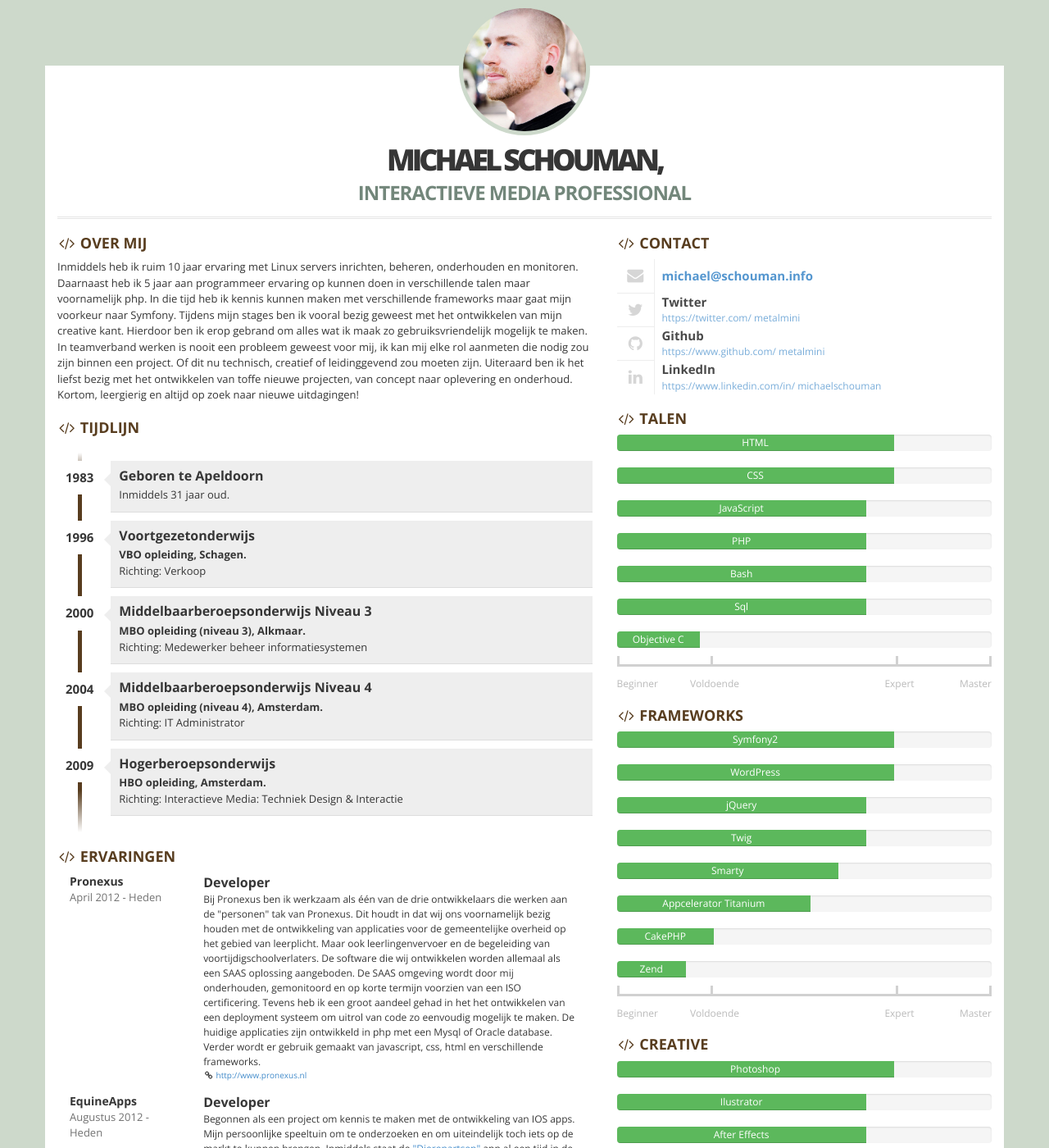
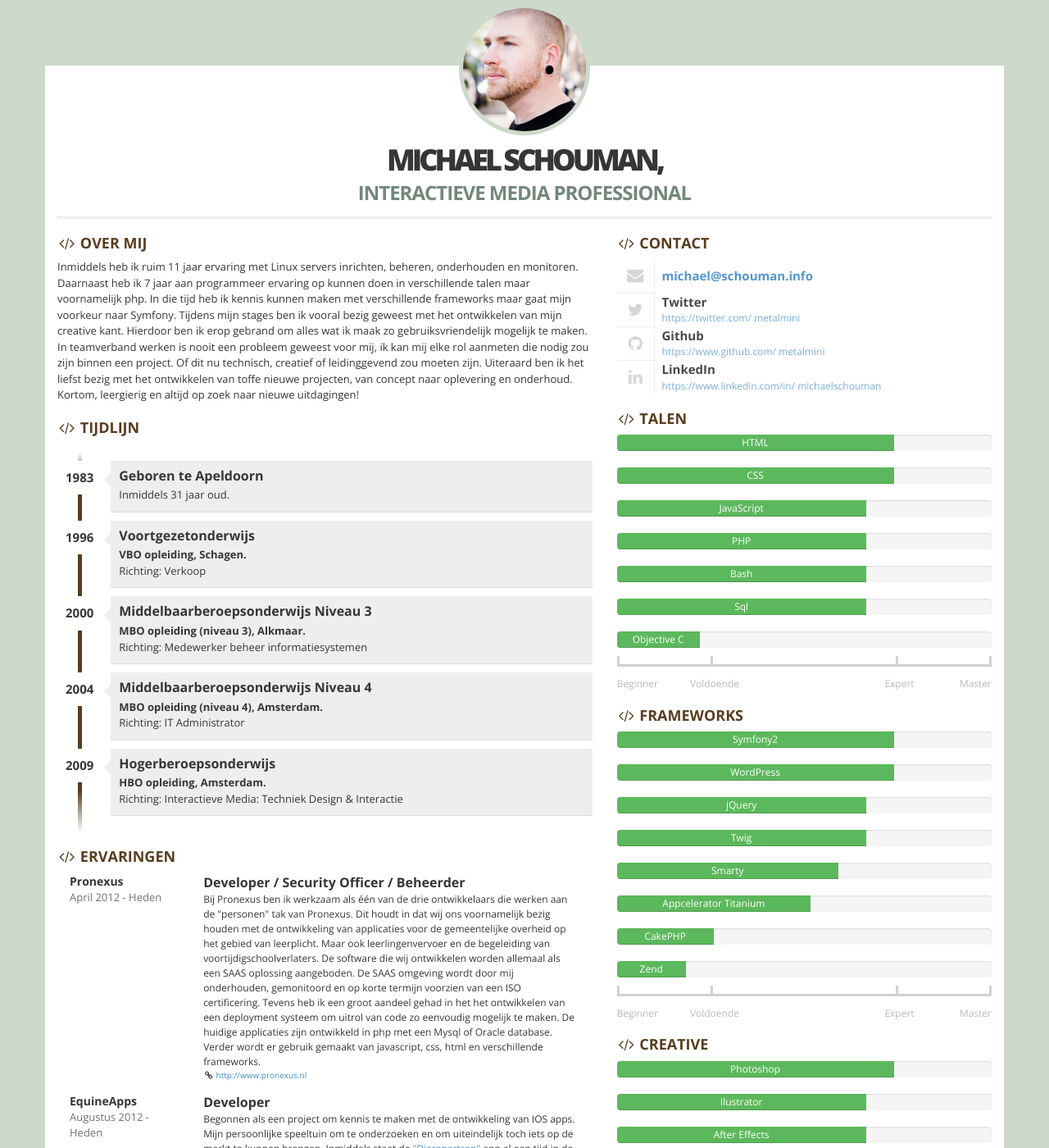
Before and after one commit to metalmini/metalmini.github.io, a Jekyll site: the page built from index.html, in a window 1280 px wide and 1400 px high. Shown: the whole window at 82% size. Built offline with Jekyll 4.4.1, drawn with Linux system fonts in a browser that asks for light colours.

Commit message:
Update index.html

```diff
--- a/index.html
+++ b/index.html
@@ -7,8 +7,8 @@ layout: default
         <div class="box">
             <h2><span class="fa fa-code fa-fw"></span> Over Mij</h2>
 
-            <p>Inmiddels heb ik ruim 10 jaar ervaring met <span class="dynacloud">Linux servers inrichten, beheren, onderhouden en monitoren</span>.
-                Daarnaast heb ik 5 jaar aan <span class="dynacloud">programmeer</span> ervaring op kunnen doen in
+            <p>Inmiddels heb ik ruim 11 jaar ervaring met <span class="dynacloud">Linux servers inrichten, beheren, onderhouden en monitoren</span>.
+                Daarnaast heb ik 7 jaar aan <span class="dynacloud">programmeer</span> ervaring op kunnen doen in
                 verschillende talen maar voornamelijk <span class="dynacloud">php</span>. In die tijd heb ik kennis
                 kunnen maken met verschillende <span class="dynacloud">frameworks</span> maar gaat mijn voorkeur naar
                 <span class="dynacloud">Symfony</span>.
@@ -84,7 +84,7 @@ layout: default
                     <div class="year">April 2012 - Heden</div>
                 </div>
                 <div class="col-xs-9">
-                    <div class="profession">Developer</div>
+                    <div class="profession">Developer / Security Officer / Beheerder</div>
                     <div class="description">
                         Bij Pronexus ben ik werkzaam als één van de drie ontwikkelaars die werken aan de "personen" tak van Pronexus.
                         Dit houdt in dat wij ons voornamelijk bezig houden met de ontwikkeling van applicaties voor de gemeentelijke
```
